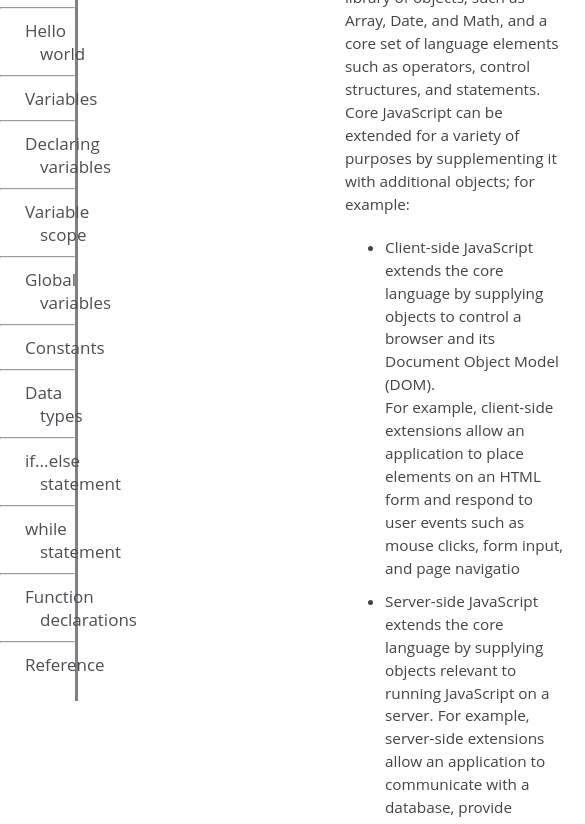
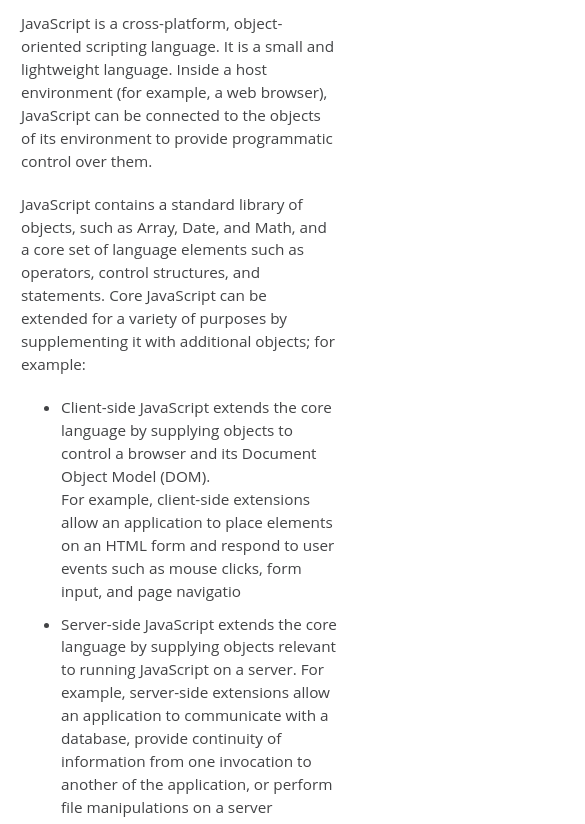
Before and after one commit to umbereye27/Carine-JS-Documentation, a plain HTML site: page index.html in a window 390 px wide. Shown: the part 386-1210 px from the top of the page, 585 px wide, since content can reach past the window. Drawn offline with Linux system fonts and the light colour scheme.

Commit message:
Responsiveness of my web page

```diff
--- a/index.html
+++ b/index.html
@@ -46,11 +46,14 @@
     </div>
 
     <!-- Main content goes here -->
+
         <main id="main-doc">
 
             <section class="main-section" id="introduction">
+                <header>
                     <h1>Introduction</h1>
-            <p>JavaScript is a cross-platform, object-oriented scripting language. It is a small and lightweight language. Inside a host environment (for example, a web browser), <br>
+                </header>
+                <p>JavaScript is a cross-platform, object-oriented scripting language. It is a small and lightweight language. Inside a host environment (for example, a web browser),
                     JavaScript can be connected to the objects of its environment to provide programmatic control over them.</p>
 
                 <p>JavaScript contains a standard library of objects, such as Array, Date, and Math, and a core set of language elements such as operators, control structures, and statements.
--- a/styles.css
+++ b/styles.css
@@ -8,6 +8,7 @@ body{
     width: 100%;
     display: flex;
     font-family: 'Open Sans', Arial, sans-serif;
+    height: 100%;
 }
 .sidebar{
     width: 20%;
@@ -17,9 +18,6 @@ body{
     left: 0;
     border-right: 3px solid gray;
     padding: 15px 0;
-
-
-    /* background-color: rebeccapurple; */
 }
 main{
     width: 75%;
@@ -31,21 +29,22 @@ main{
     margin: 0px 27px 23px 27px;
     font-size: 30px;
     font-weight: 500;
-    /* max-width: 100px; */
-    /* border-bottom:1px solid rgb(46, 43, 43) !important; */
-    /* background-color: brown; */
+    /* padding: 10px 0 10px 0; */
+}
+#navbar{
 
+    height: 90vh;
 }
 #navbar ul li{
     list-style: none;
     padding: 10px 0;
     font-size: 17px;
-
 }
 #nav-link{
     text-decoration: none;
     color: #4d4e53;
    margin-left: -15px;
+   padding: 15px 0;
 }
 hr{
     margin-left: -40px;
@@ -81,3 +80,36 @@ section code{
 ul li ul #list-in-list{
     list-style: circle;
 }
+  /* For mobile phones and iPads: */
+
+@media (width<890px) {
+    .sidebar{
+        margin: 0;
+        display: flex;
+        flex-direction: column;
+        height: 300px;
+        width: 100%;
+        overflow: scroll;
+        top: 0;
+        left: 0;
+        z-index: 1;
+        background-color: white;
+
+    }
+    #nav-link, h1{
+        text-decoration: none;
+        color: black;
+        border-collapse:collapse;
+        padding:14px;
+
+
+    }
+    main{
+        width: 99%;
+        margin: 270px 0 0 -14px;
+        line-height: 1;
+      font-size: 16px
+    }
+
+
+}
```
Lines whose indentation alone changed are shown as unchanged.
